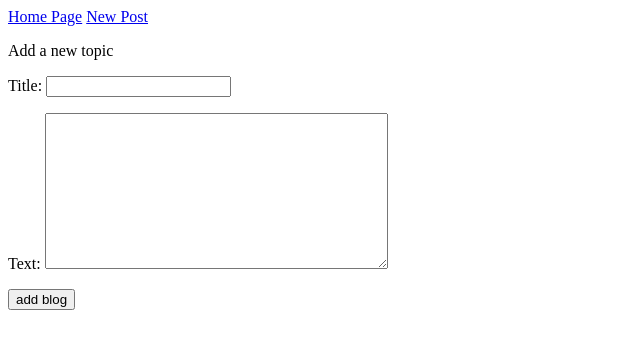
After one commit to beardedsamwise/Python-Crash-Course, a Django app: page /newblog/ in a window 1280 px wide. The commit adds this page. Shown: the top 349 px of the page, without its empty margins (0-640 px from the left). Run offline with Django 3.2, Linux system fonts and the light colour scheme.

Commit message:
add new blog post form

```diff
--- /dev/null
+++ b/Django Project/blog/blogs/forms.py
@@ -0,0 +1,8 @@
+from django import forms
+
+from .models import BlogPost
+
+class BlogForm(forms.ModelForm):
+    class Meta:
+        model = BlogPost
+        fields = ['title','text']
--- a/Django Project/blog/blogs/models.py
+++ b/Django Project/blog/blogs/models.py
@@ -4,7 +4,7 @@ class BlogPost(models.Model):
     """An entry in the blog"""
     date_added = models.DateTimeField(auto_now_add=True)
     title = models.CharField(max_length=64,unique=True)
-    text = models.TextField()
+    text = models.TextField(max_length=400)
 
     def __str__(self):
         return self.title
--- a/Django Project/blog/blogs/templates/blogs/base.html
+++ b/Django Project/blog/blogs/templates/blogs/base.html
@@ -1,5 +1,6 @@
 <p>
   <a href="{% url 'blogs:index' %}">Home Page</a>
+  <a href="{% url 'blogs:newblog' %}">New Post</a>
 </p>
 
 {% block content %}{% endblock content %}
--- /dev/null
+++ b/Django Project/blog/blogs/templates/blogs/newblog.html
@@ -0,0 +1,12 @@
+{% extends "blogs/base.html" %}
+
+{% block content %}
+  <p>Add a new topic</p>
+
+  <form action="{% url 'blogs:newblog' %}" method='post'>
+    {% csrf_token %}
+    {{form.as_p}}
+    <button name="submit">add blog</button>
+  </form>
+
+{% endblock content %}
--- a/Django Project/blog/blogs/urls.py
+++ b/Django Project/blog/blogs/urls.py
@@ -8,4 +8,5 @@ app_name = 'blogs'
 urlpatterns = [
     # Home page
     path('', views.index, name='index'),
+    path('newblog/', views.newblog, name='newblog'),
 ]
--- a/Django Project/blog/blogs/views.py
+++ b/Django Project/blog/blogs/views.py
@@ -1,9 +1,27 @@
 from django.shortcuts import render
+from django.http import HttpResponseRedirect
+from django.urls import reverse
 
 from .models import BlogPost
+from .forms import BlogForm
 
 def index(request):
     """the home page for the blog"""
     posts = BlogPost.objects.all()
     context = {'posts' : posts}
     return render(request, 'blogs/index.html', context)
+
+def newblog(request):
+    """Form for users to add new blog posts."""
+    if request.method != 'POST':
+        # No data submitted; create a blank form.
+        form = BlogForm()
+    else:
+        # POST data submitted; process data.
+        form = BlogForm(data=request.POST)
+        if form.is_valid():
+            form.save()
+            return HttpResponseRedirect(reverse('blogs:index'))
+
+    context = {'form': form}
+    return render(request, 'blogs/newblog.html', context)
```
